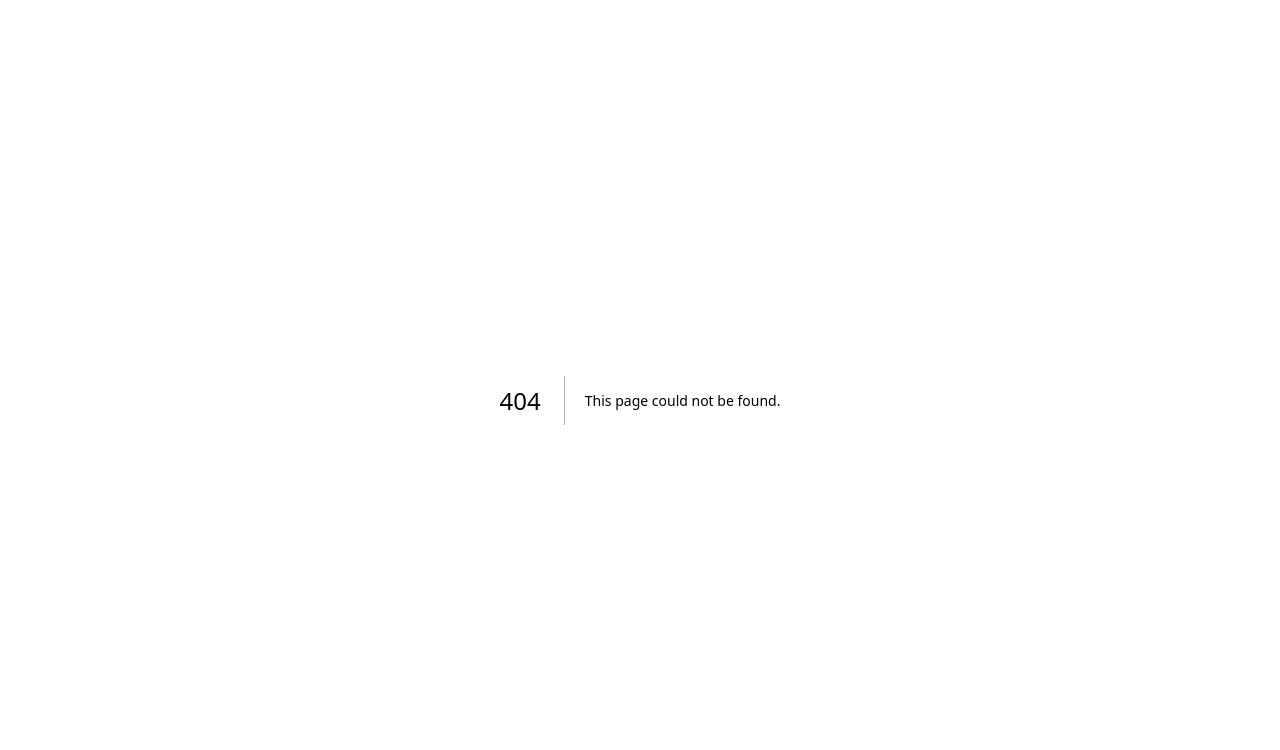
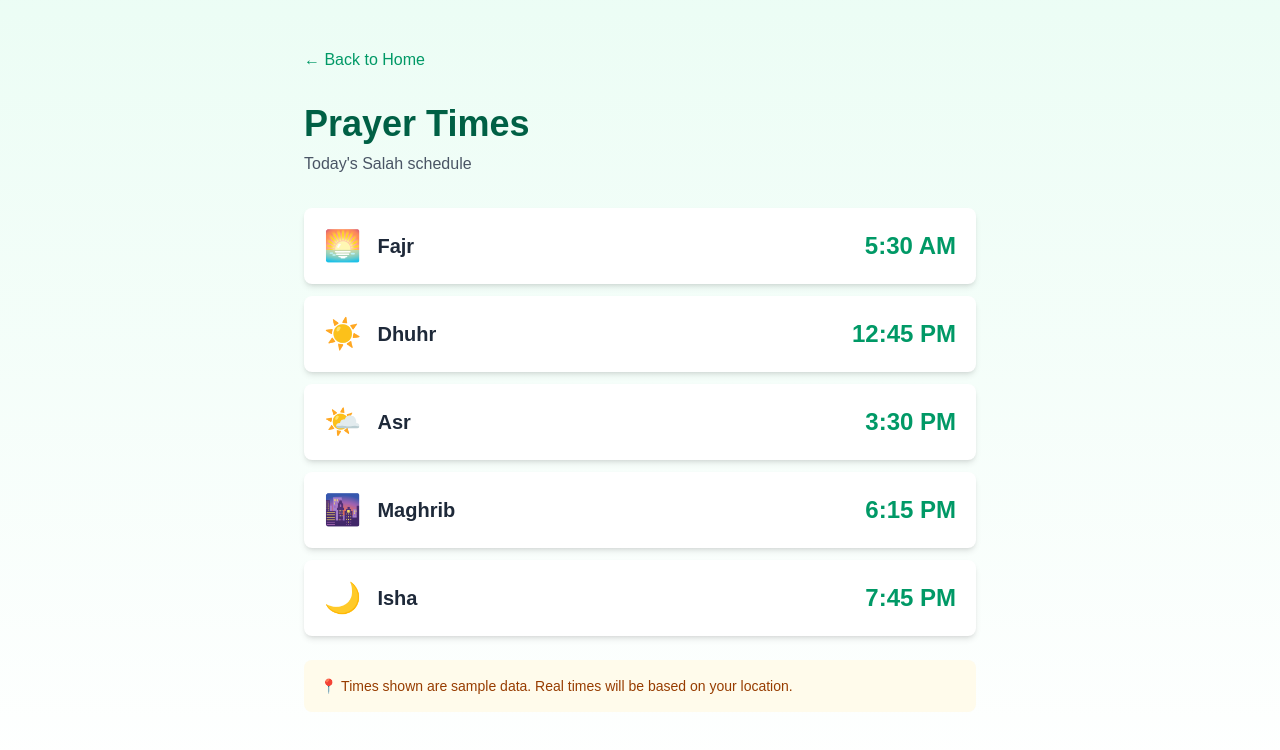
Before and after one commit to sahilmodi1965/imamai, a Next.js app: page /prayer in a window 1280 px wide. Before the commit this address had no page. Shown: the top 750 px of the page. Built offline with nearby package versions, Linux system fonts and the light colour scheme.

Commit message:
Add learn and prayer pages, complete navigation

```diff
--- /dev/null
+++ b/app/learn/page.tsx
@@ -0,0 +1,46 @@
+export default function LearnPage() {
+  const topics = [
+    { title: "Five Pillars of Islam", icon: "🕌" },
+    { title: "How to Pray (Salah)", icon: "🤲" },
+    { title: "Wudu (Ablution)", icon: "💧" },
+    { title: "Fasting in Ramadan", icon: "🌙" },
+    { title: "Zakat (Charity)", icon: "💝" },
+    { title: "Hajj Pilgrimage", icon: "🕋" },
+  ];
+
+  return (
+    <div className="min-h-screen bg-gradient-to-b from-emerald-50 to-white dark:from-emerald-950 dark:to-black p-4">
+      <div className="mx-auto max-w-4xl pt-8">
+        <a
+          href="/"
+          className="text-emerald-600 hover:text-emerald-700 dark:text-emerald-400"
+        >
+          ← Back to Home
+        </a>
+
+        <div className="mt-8">
+          <h1 className="text-4xl font-bold text-emerald-800 dark:text-emerald-200">
+            Learn Islamic Basics
+          </h1>
+          <p className="mt-2 text-gray-600 dark:text-gray-400">
+            Essential knowledge for every Muslim
+          </p>
+        </div>
+
+        <div className="mt-8 grid gap-4 sm:grid-cols-2">
+          {topics.map((topic) => (
+            <div
+              key={topic.title}
+              className="rounded-lg bg-white p-6 shadow-md transition-shadow hover:shadow-lg dark:bg-gray-900"
+            >
+              <div className="text-4xl">{topic.icon}</div>
+              <h2 className="mt-3 text-xl font-semibold text-gray-800 dark:text-gray-200">
+                {topic.title}
+              </h2>
+            </div>
+          ))}
+        </div>
+      </div>
+    </div>
+  );
+}
--- a/app/page.tsx
+++ b/app/page.tsx
@@ -1,43 +1,38 @@
 export default function Home() {
   return (
-    <div className="flex min-h-screen flex-col items-center justify-center bg-gradient-to-b from-emerald-50 to-white dark:from-emerald-950 dark:to-black p-4">
-      <main className="flex w-full max-w-2xl flex-col items-center gap-8 text-center">
-        <div className="flex flex-col gap-4">
-          <h1 className="text-5xl font-bold text-emerald-800 dark:text-emerald-200">
+    <div className="flex min-h-screen flex-col items-center justify-center bg-gradient-to-b from-emerald-50 to-white p-8 dark:from-emerald-950 dark:to-black">
+      <main className="flex flex-col items-center gap-8 text-center">
+        <div>
+          <h1 className="text-6xl font-bold text-emerald-800 dark:text-emerald-200">
             ImamAI
           </h1>
-          <p className="text-xl text-emerald-700 dark:text-emerald-300">
-            Islamic Guidance from Authentic Sources
+          <p className="mt-4 text-xl text-gray-600 dark:text-gray-400">
+            Your Muslim Guidance App
+          </p>
+          <p className="mt-2 text-gray-500 dark:text-gray-500">
+            Powered by Quran and Hadith
           </p>
         </div>
 
-        <p className="max-w-md text-lg text-gray-700 dark:text-gray-300">
-          Get answers to your questions based on the Quran and authentic Hadith.
-        </p>
-
-        <div className="mt-8 flex w-full max-w-md flex-col gap-4">
+        <div className="mt-8 flex flex-col gap-4 sm:flex-row">
           <a
             href="/ask"
-            className="rounded-lg bg-emerald-600 px-8 py-4 text-lg font-semibold text-white transition-colors hover:bg-emerald-700"
+            className="rounded-lg bg-emerald-600 px-8 py-4 font-semibold text-white transition-colors hover:bg-emerald-700"
           >
             Ask a Question
           </a>
           <a
             href="/learn"
-            className="rounded-lg border-2 border-emerald-600 px-8 py-4 text-lg font-semibold text-emerald-700 transition-colors hover:bg-emerald-50 dark:text-emerald-300 dark:hover:bg-emerald-950"
+            className="rounded-lg bg-blue-600 px-8 py-4 font-semibold text-white transition-colors hover:bg-blue-700"
           >
             Learn Basics
           </a>
           <a
-            href="/prayer-times"
-            className="rounded-lg border-2 border-emerald-600 px-8 py-4 text-lg font-semibold text-emerald-700 transition-colors hover:bg-emerald-50 dark:text-emerald-300 dark:hover:bg-emerald-950"
+            href="/prayer"
+            className="rounded-lg bg-purple-600 px-8 py-4 font-semibold text-white transition-colors hover:bg-purple-700"
           >
             Prayer Times
           </a>
-        </div>
-
-        <div className="mt-12 text-sm text-gray-500 dark:text-gray-400">
-          Powered by authentic Islamic scholarship
         </div>
       </main>
     </div>
--- /dev/null
+++ b/app/prayer/page.tsx
@@ -0,0 +1,56 @@
+export default function PrayerPage() {
+  const prayers = [
+    { name: "Fajr", time: "5:30 AM", icon: "🌅" },
+    { name: "Dhuhr", time: "12:45 PM", icon: "☀️" },
+    { name: "Asr", time: "3:30 PM", icon: "🌤️" },
+    { name: "Maghrib", time: "6:15 PM", icon: "🌆" },
+    { name: "Isha", time: "7:45 PM", icon: "🌙" },
+  ];
+
+  return (
+    <div className="min-h-screen bg-gradient-to-b from-emerald-50 to-white dark:from-emerald-950 dark:to-black p-4">
+      <div className="mx-auto max-w-2xl pt-8">
+        <a
+          href="/"
+          className="text-emerald-600 hover:text-emerald-700 dark:text-emerald-400"
+        >
+          ← Back to Home
+        </a>
+
+        <div className="mt-8">
+          <h1 className="text-4xl font-bold text-emerald-800 dark:text-emerald-200">
+            Prayer Times
+          </h1>
+          <p className="mt-2 text-gray-600 dark:text-gray-400">
+            Today's Salah schedule
+          </p>
+        </div>
+
+        <div className="mt-8 space-y-3">
+          {prayers.map((prayer) => (
+            <div
+              key={prayer.name}
+              className="flex items-center justify-between rounded-lg bg-white p-5 shadow-md dark:bg-gray-900"
+            >
+              <div className="flex items-center gap-4">
+                <span className="text-3xl">{prayer.icon}</span>
+                <span className="text-xl font-semibold text-gray-800 dark:text-gray-200">
+                  {prayer.name}
+                </span>
+              </div>
+              <span className="text-2xl font-bold text-emerald-600 dark:text-emerald-400">
+                {prayer.time}
+              </span>
+            </div>
+          ))}
+        </div>
+
+        <div className="mt-6 rounded-lg bg-amber-50 p-4 dark:bg-amber-950">
+          <p className="text-sm text-amber-800 dark:text-amber-200">
+            📍 Times shown are sample data. Real times will be based on your location.
+          </p>
+        </div>
+      </div>
+    </div>
+  );
+}
```
